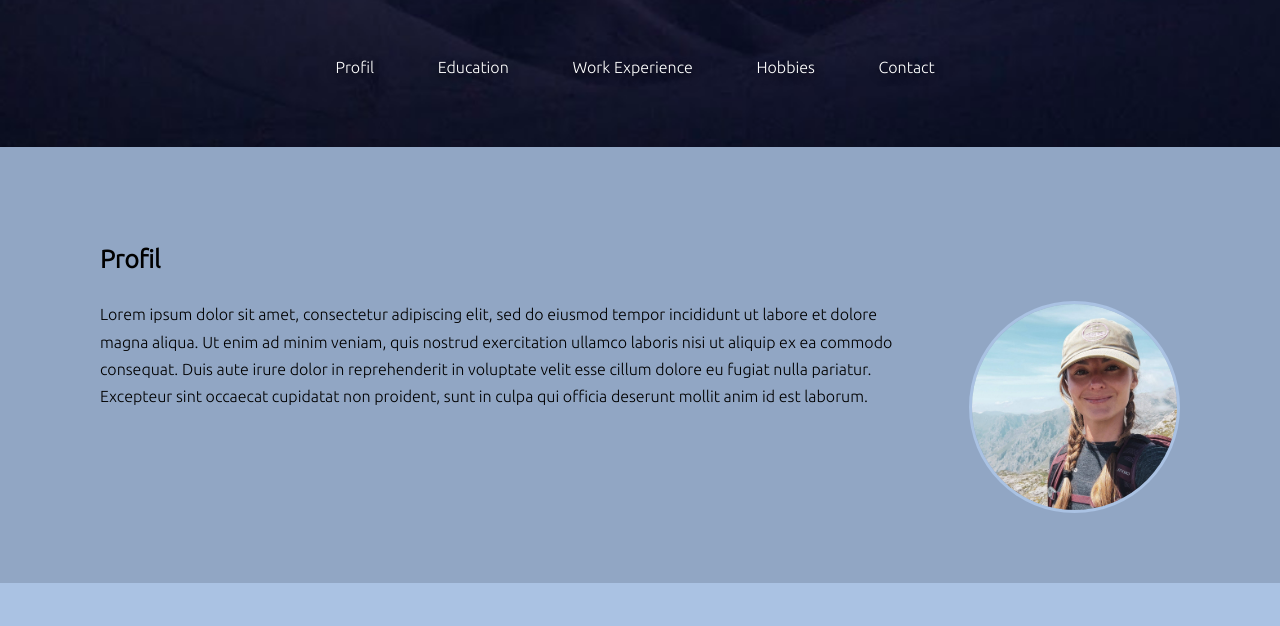
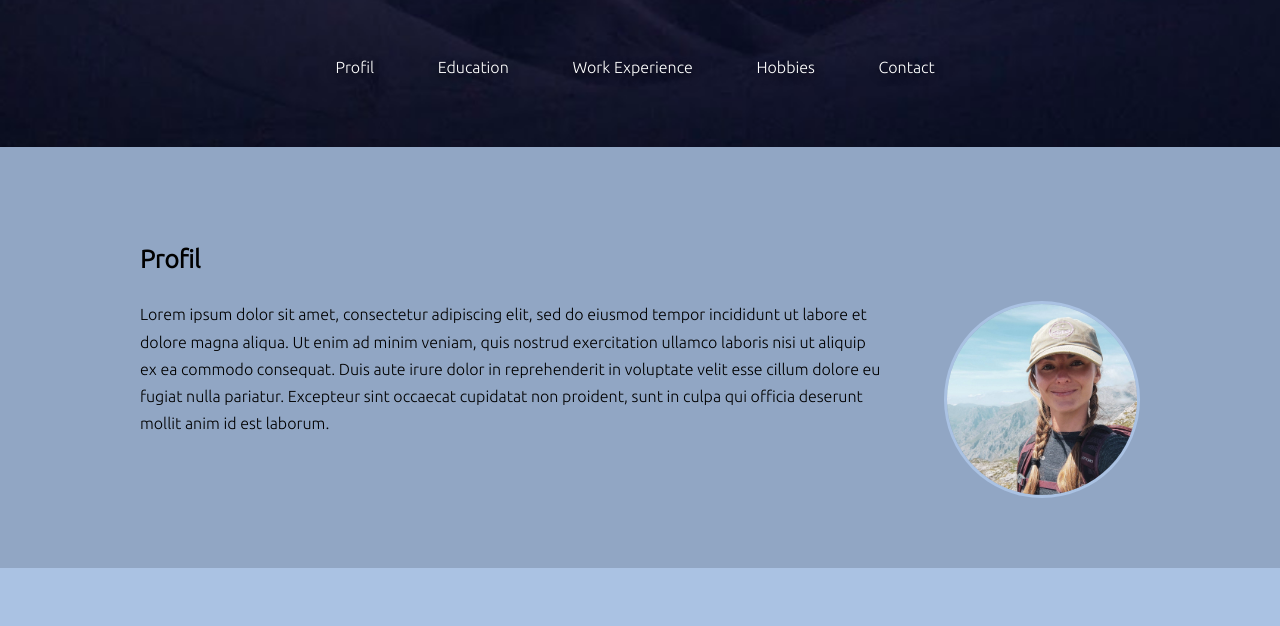
Before and after one commit to Maruskaaa/ukol-week-1, a plain HTML site: page index.html in a window 1280 px wide. Shown: the part 174-800 px from the top of the page. Drawn offline with Linux system fonts and the light colour scheme.

Commit message:
font awesome

```diff
--- a/index.html
+++ b/index.html
@@ -7,9 +7,9 @@
     <title>CV Marie </title>
     <link rel="stylesheet" href="style.css">
     <link href="https://fonts.googleapis.com/css2?family=Open+Sans:wght@300&family=Ubuntu:wght@300&display=swap" rel="stylesheet">
-    <link
-  href="http://cdnjs.cloudflare.com/ajax/libs/font-awesome/4.3.0/css/font-awesome.css"
+    <link href="http://cdnjs.cloudflare.com/ajax/libs/font-awesome/4.3.0/css/font-awesome.css"
   rel="stylesheet"  type='text/css'>
+  <link href="//netdna.bootstrapcdn.com/font-awesome/4.0.3/css/font-awesome.css" rel="stylesheet">
 
 </head>
 
--- a/style.css
+++ b/style.css
@@ -40,7 +40,7 @@ h3 {margin-top: 50px;
 
 .profil {
     background-color: #91a6c4;
-    padding: 70px 100px;
+    padding: 70px 140px;
     }
 
 .education {background-color: #aac2e3;
```
